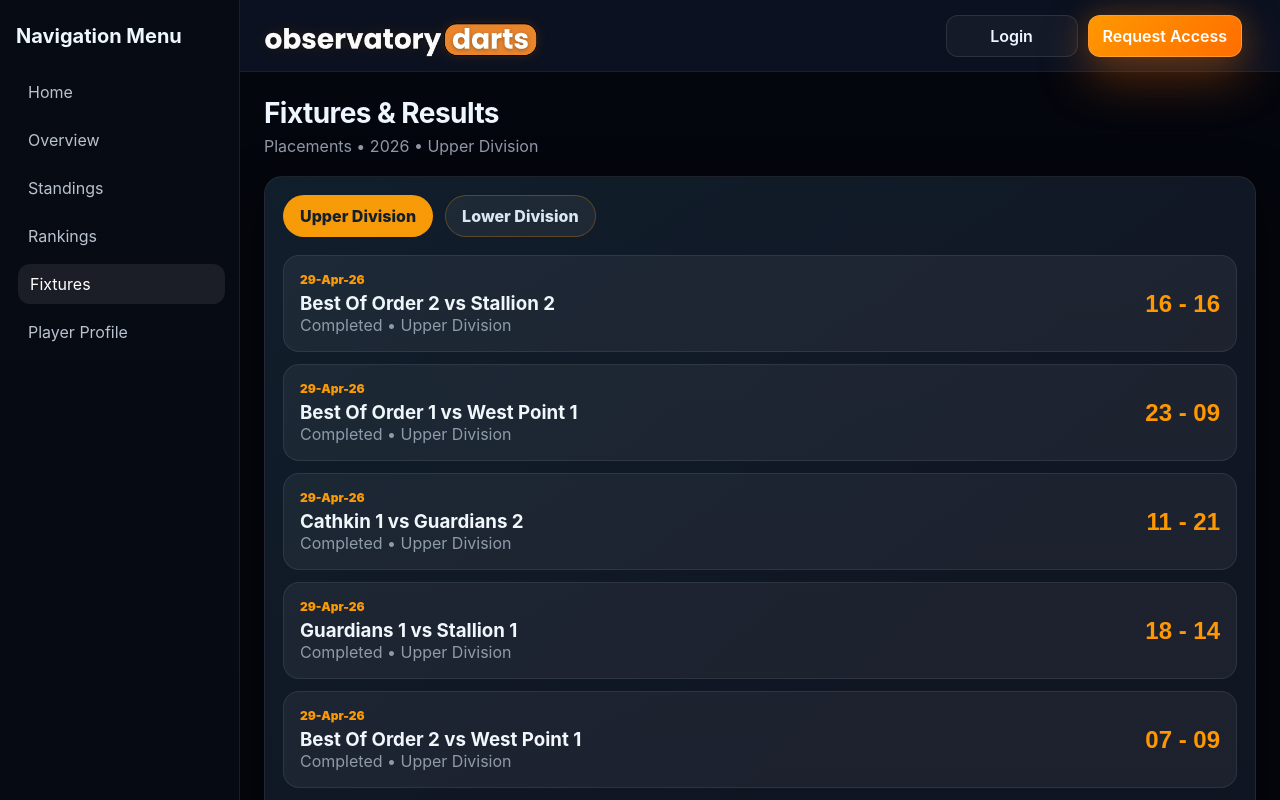
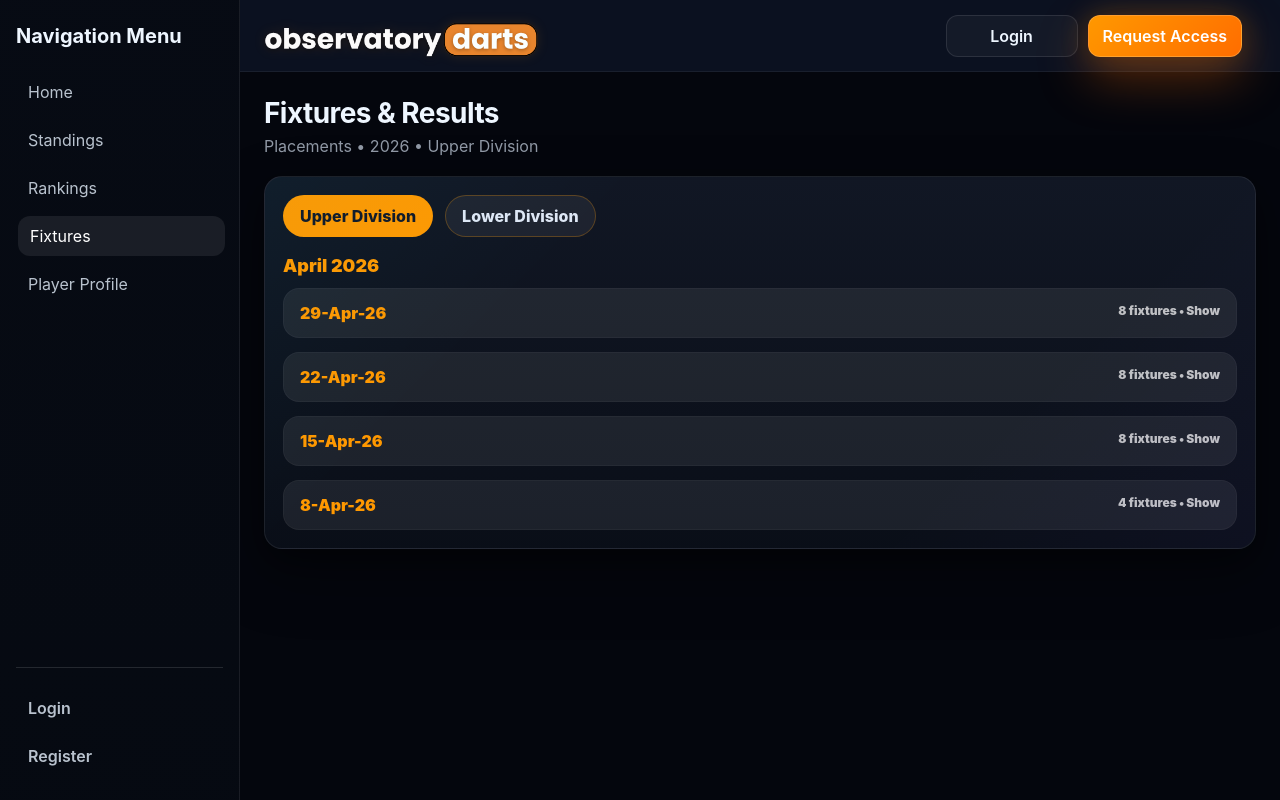
Before and after one commit to jakes007/ODA, a React app in the folder frontend/: page /competition/fixtures in a window 1280 px wide. Shown: the top 800 px of the page. Built offline with nearby package versions, Linux system fonts and the light colour scheme; the HTML template or start-up script is replaced by a standard one.

Commit message:
Remove overview page from public navigation and routing

```diff
--- a/frontend/src/App.jsx
+++ b/frontend/src/App.jsx
@@ -5,7 +5,6 @@ import ProtectedRoute from './components/auth/ProtectedRoute';
 import RoleRoute from './components/auth/RoleRoute';
 import LandingPage from './pages/LandingPage';
 import PublicLiveFixturePage from './pages/PublicLiveFixturePage';
-import CompetitionOverviewPage from './pages/CompetitionOverviewPage';
 import StandingsPage from './pages/StandingsPage';
 import RankingsPage from './pages/RankingsPage';
 import FixturesPage from './pages/FixturesPage';
@@ -29,7 +28,6 @@ export default function App() {
         <Route path="/" element={<LandingPage />} />
         <Route path="/login" element={<LoginPage />} />
         <Route path="/register" element={<RegisterPage />} />
-        <Route path="/competition/overview" element={<CompetitionOverviewPage />} />
         <Route path="/competition/standings" element={<StandingsPage />} />
         <Route path="/competition/rankings" element={<RankingsPage />} />
         <Route path="/competition/fixtures" element={<FixturesPage />} />
--- a/frontend/src/components/layout/Sidebar.jsx
+++ b/frontend/src/components/layout/Sidebar.jsx
@@ -3,7 +3,6 @@ import { useAuth } from '../../context/AuthContext';
 
 const publicNavItems = [
   { to: '/', label: 'Home' },
-  { to: '/competition/overview', label: 'Overview' },
   { to: '/competition/standings', label: 'Standings' },
   { to: '/competition/rankings', label: 'Rankings' },
   { to: '/competition/fixtures', label: 'Fixtures' },
--- a/frontend/src/index.css
+++ b/frontend/src/index.css
@@ -1452,3 +1452,152 @@ textarea {
     grid-template-columns: 1fr;
   }
 }
+
+.fixture-opponent-list {
+  display: flex;
+  flex-direction: column;
+  gap: 8px;
+  padding: 12px;
+  border-top: 1px solid rgba(255, 255, 255, 0.08);
+}
+
+.fixture-opponent-card {
+  border-radius: 12px;
+  background: rgba(255, 255, 255, 0.045);
+  border: 1px solid rgba(255, 255, 255, 0.07);
+  overflow: hidden;
+}
+
+.fixture-opponent-summary {
+  width: 100%;
+  border: 0;
+  background: transparent;
+  color: #f5f7fb;
+  padding: 10px 12px;
+  display: flex;
+  justify-content: space-between;
+  gap: 12px;
+  cursor: pointer;
+  font-weight: 800;
+  text-align: left;
+}
+
+.fixture-opponent-summary span:last-child {
+  color: #ff9800;
+  font-size: 12px;
+  white-space: nowrap;
+}
+
+.fixtures-date-list {
+  display: flex;
+  flex-direction: column;
+  gap: 14px;
+}
+
+.fixtures-date-group {
+  border-radius: 16px;
+  overflow: hidden;
+  background: rgba(255, 255, 255, 0.035);
+  border: 1px solid rgba(255, 255, 255, 0.08);
+}
+
+.fixtures-date-header {
+  width: 100%;
+  border: 0;
+  background: rgba(255, 255, 255, 0.045);
+  color: #f5f7fb;
+  padding: 14px 16px;
+  display: flex;
+  justify-content: space-between;
+  gap: 14px;
+  cursor: pointer;
+  font-weight: 900;
+  text-align: left;
+}
+
+.fixtures-date-header span:first-child {
+  color: #ff9800;
+}
+
+.fixtures-date-header span:last-child {
+  font-size: 12px;
+  color: rgba(255, 255, 255, 0.72);
+  white-space: nowrap;
+}
+
+.fixtures-date-group .fixtures-list {
+  padding: 12px;
+}
+
+.club-directory-toggle {
+  width: 100%;
+  border: 0;
+  background: transparent;
+  color: inherit;
+  padding: 0;
+  display: flex;
+  justify-content: space-between;
+  align-items: center;
+  gap: 12px;
+  cursor: pointer;
+  text-align: left;
+}
+
+.club-toggle-text {
+  color: #ff9800;
+  font-size: 12px;
+  font-weight: 900;
+  white-space: nowrap;
+}
+
+@media (max-width: 768px) {
+  .fixtures-date-header,
+  .club-directory-toggle {
+    align-items: flex-start;
+  }
+}
+
+.fixtures-month-list {
+  display: flex;
+  flex-direction: column;
+  gap: 22px;
+}
+
+.fixtures-month-group {
+  display: flex;
+  flex-direction: column;
+  gap: 12px;
+}
+
+.fixtures-month-title {
+  margin: 0;
+  color: #ff9800;
+  font-size: 18px;
+  font-weight: 950;
+}
+
+.overview-list {
+  display: flex;
+  flex-direction: column;
+  gap: 10px;
+}
+
+.overview-card {
+  display: flex;
+  justify-content: space-between;
+  align-items: center;
+  padding: 12px 14px;
+  border-radius: 12px;
+  background: rgba(255, 255, 255, 0.045);
+  border: 1px solid rgba(255, 255, 255, 0.08);
+}
+
+.overview-main {
+  font-weight: 800;
+  color: #f5f7fb;
+}
+
+.overview-highlight {
+  font-weight: 900;
+  color: #ff9800;
+}
--- a/frontend/src/pages/CompetitionOverviewPage.jsx
+++ b/frontend/src/pages/CompetitionOverviewPage.jsx
@@ -20,35 +20,55 @@ export default function CompetitionOverviewPage() {
       </div>
 
       <div className="content-grid">
-        <section className="panel">
+      <section className="panel premium-panel">
+  <div className="panel-header">
     <h3 className="panel-title">Top Teams</h3>
+  </div>
+
+  <div className="overview-list">
     {data.topTeams.map((team) => (
-            <div key={team.teamName} className="list-row">
-              <span>{team.teamName}</span>
-              <span>{team.leaguePoints} pts</span>
+      <div key={team.teamName} className="overview-card">
+        <span className="overview-main">{team.teamName}</span>
+        <span className="overview-highlight">{team.leaguePoints} pts</span>
       </div>
     ))}
+  </div>
 </section>
 
-        <section className="panel">
+<section className="panel premium-panel">
+  <div className="panel-header">
     <h3 className="panel-title">Top Players</h3>
+  </div>
+
+  <div className="overview-list">
     {data.topPlayers.map((player) => (
-            <div key={player.playerId} className="list-row">
-              <span>{player.displayName}</span>
-              <span>{player.threeDartAverage}</span>
+      <div key={player.playerId} className="overview-card">
+        <span className="overview-main">{player.displayName}</span>
+        <span className="overview-highlight">{player.threeDartAverage}</span>
       </div>
     ))}
+  </div>
 </section>
       </div>
 
-      <section className="panel">
+      <section className="panel premium-panel">
+  <div className="panel-header">
     <h3 className="panel-title">Recent Fixtures</h3>
+  </div>
+
+  <div className="fixtures-list">
     {data.recentFixtures.map((fixture) => (
-          <div key={fixture.fixtureName} className="list-row">
-            <span>{fixture.fixtureName}</span>
-            <span>{fixture.score.teamA} - {fixture.score.teamB}</span>
+      <div key={fixture.fixtureName} className="fixture-result-card">
+        <div>
+          <h3 className="fixture-result-title">{fixture.fixtureName}</h3>
+        </div>
+
+        <div className="fixture-result-score">
+          {fixture.score.teamA} - {fixture.score.teamB}
+        </div>
       </div>
     ))}
+  </div>
 </section>
     </div>
   );
--- a/frontend/src/pages/FixtureDetailPage.jsx
+++ b/frontend/src/pages/FixtureDetailPage.jsx
@@ -15,42 +15,61 @@ function formatAverage(value) {
   return Number(value || 0).toFixed(2);
 }
 
+function groupRowsByPlayer(rows) {
+  const map = new Map();
+
+  rows.forEach((row) => {
+    const key = row.playerId || row.playerName;
+
+    if (!map.has(key)) {
+      map.set(key, {
+        playerName: row.playerName,
+        rows: []
+      });
+    }
+
+    map.get(key).rows.push(row);
+  });
+
+  return Array.from(map.values()).sort((a, b) =>
+    a.playerName.localeCompare(b.playerName)
+  );
+}
+
 function groupPlayersByTeam(fixture) {
-  const homePlayers = [];
-  const awayPlayers = [];
+  const homeRows = [];
+  const awayRows = [];
 
   (fixture.playerRows || []).forEach((row) => {
     if (row.teamName === fixture.homeTeamDisplay || row.teamName === fixture.homeTeam) {
-      homePlayers.push(row);
+      homeRows.push(row);
     } else if (row.teamName === fixture.awayTeamDisplay || row.teamName === fixture.awayTeam) {
-      awayPlayers.push(row);
+      awayRows.push(row);
     }
   });
 
-  return { homePlayers, awayPlayers };
+  return {
+    homePlayers: groupRowsByPlayer(homeRows),
+    awayPlayers: groupRowsByPlayer(awayRows)
+  };
 }
 
-function PlayerMatchCard({ row }) {
+function OpponentRow({ row }) {
   const [open, setOpen] = useState(false);
 
   return (
-    <div className="fixture-player-card">
+    <div className="fixture-opponent-card">
       <button
         type="button"
-        className="fixture-player-summary"
+        className="fixture-opponent-summary"
         onClick={() => setOpen((current) => !current)}
       >
-        <span>{row.playerName}</span>
-        <span>{open ? 'Hide details' : 'View details'}</span>
+        <span>vs {row.opponentName || 'Unknown Opponent'}</span>
+        <span>{open ? 'Hide' : 'Details'}</span>
       </button>
 
       {open && (
         <div className="fixture-player-details">
-          <div className="fixture-detail-stat">
-            <span>Opponent</span>
-            <strong>{row.opponentName || 'Unknown'}</strong>
-          </div>
-
           <div className="fixture-detail-stat">
             <span>Total</span>
             <strong>{row.total}</strong>
@@ -91,6 +110,34 @@ function PlayerMatchCard({ row }) {
   );
 }
 
+function PlayerGroupCard({ player }) {
+  const [open, setOpen] = useState(false);
+
+  return (
+    <div className="fixture-player-card">
+      <button
+        type="button"
+        className="fixture-player-summary"
+        onClick={() => setOpen((current) => !current)}
+      >
+        <span>{player.playerName}</span>
+        <span>{open ? 'Hide opponents' : 'View opponents'}</span>
+      </button>
+
+      {open && (
+        <div className="fixture-opponent-list">
+          {player.rows.map((row, index) => (
+            <OpponentRow
+              key={`${player.playerName}-${row.opponentName}-${index}`}
+              row={row}
+            />
+          ))}
+        </div>
+      )}
+    </div>
+  );
+}
+
 function TeamPlayerList({ title, players }) {
   return (
     <section className="fixture-team-player-panel">
@@ -100,8 +147,8 @@ function TeamPlayerList({ title, players }) {
         <p className="muted-text">No player rows found for this team.</p>
       ) : (
         <div className="fixture-team-player-list">
-          {players.map((row, index) => (
-            <PlayerMatchCard key={`${row.playerName}-${index}`} row={row} />
+          {players.map((player) => (
+            <PlayerGroupCard key={player.playerName} player={player} />
           ))}
         </div>
       )}
--- a/frontend/src/pages/FixturesPage.jsx
+++ b/frontend/src/pages/FixturesPage.jsx
@@ -8,12 +8,53 @@ function parseDate(value) {
   return Number.isNaN(parsed.getTime()) ? 0 : parsed.getTime();
 }
 
+function formatMonth(value) {
+  const parsed = new Date(value);
+
+  if (Number.isNaN(parsed.getTime())) {
+    return 'Unknown Month';
+  }
+
+  return parsed.toLocaleDateString('en-ZA', {
+    month: 'long',
+    year: 'numeric'
+  });
+}
+
+function groupFixturesByMonthAndDate(fixtures) {
+  return fixtures.reduce((groups, fixture) => {
+    const month = formatMonth(fixture.date);
+    const date = fixture.date || 'Unknown Date';
+
+    if (!groups[month]) {
+      groups[month] = {};
+    }
+
+    if (!groups[month][date]) {
+      groups[month][date] = [];
+    }
+
+    groups[month][date].push(fixture);
+    return groups;
+  }, {});
+}
+
 export default function FixturesPage() {
   const [division, setDivision] = useState('Upper');
+  const [openDates, setOpenDates] = useState({});
 
   const fixtures = (importedFixturesData.divisions[division] || [])
     .slice()
     .sort((a, b) => parseDate(b.date) - parseDate(a.date));
+
+  const groupedFixtures = groupFixturesByMonthAndDate(fixtures);
+
+  function toggleDate(date) {
+    setOpenDates((current) => ({
+      ...current,
+      [date]: !current[date]
+    }));
+  }
 
   return (
     <div className="page-stack fixtures-page">
@@ -41,21 +82,59 @@ export default function FixturesPage() {
           </button>
         </div>
 
+        <div className="fixtures-month-list">
+          {Object.entries(groupedFixtures).map(([month, dateGroups]) => (
+            <section key={month} className="fixtures-month-group">
+              <h3 className="fixtures-month-title">{month}</h3>
+
+              <div className="fixtures-date-list">
+                {Object.entries(dateGroups).map(([date, dateFixtures]) => {
+                  const isOpen = openDates[date] || false;
+
+                  return (
+                    <section key={date} className="fixtures-date-group">
+                      <button
+                        type="button"
+                        className="fixtures-date-header"
+                        onClick={() => toggleDate(date)}
+                      >
+                        <span>{date}</span>
+                        <span>
+                          {dateFixtures.length} fixture
+                          {dateFixtures.length === 1 ? '' : 's'} •{' '}
+                          {isOpen ? 'Hide' : 'Show'}
+                        </span>
+                      </button>
+
+                      {isOpen && (
                         <div className="fixtures-list">
-          {fixtures.map((fixture) => (
+                          {dateFixtures.map((fixture) => (
                             <Link
                               key={fixture.id}
                               to={`/competition/fixtures/${fixture.id}`}
                               className="fixture-result-card fixture-result-link"
                             >
                               <div>
-                <div className="fixture-result-date">{fixture.date}</div>
-                <h3 className="fixture-result-title">{fixture.fixtureName}</h3>
-                <div className="muted-text">Completed • {fixture.division} Division</div>
+                                <h3 className="fixture-result-title">
+                                  {fixture.fixtureName}
+                                </h3>
+                                <div className="muted-text">
+                                  Completed • {fixture.division} Division
+                                </div>
                               </div>
 
-              <div className="fixture-result-score">{fixture.scoreText}</div>
+                              <div className="fixture-result-score">
+                                {fixture.scoreText}
+                              </div>
                             </Link>
+                          ))}
+                        </div>
+                      )}
+                    </section>
+                  );
+                })}
+              </div>
+            </section>
           ))}
         </div>
       </section>
--- a/frontend/src/pages/PlayerProfilePage.jsx
+++ b/frontend/src/pages/PlayerProfilePage.jsx
@@ -98,6 +98,14 @@ function groupPlayersByClub(players) {
 function PlayerDirectory({ returnPath }) {
   const players = getDirectoryPlayers();
   const clubs = groupPlayersByClub(players);
+  const [openClubs, setOpenClubs] = useState({});
+
+  function toggleClub(clubName) {
+    setOpenClubs((current) => ({
+      ...current,
+      [clubName]: !current[clubName]
+    }));
+  }
 
   return (
     <div className="page-stack player-profile-page">
@@ -111,11 +119,22 @@ function PlayerDirectory({ returnPath }) {
   .sort(([clubA], [clubB]) => clubA.localeCompare(clubB))
   .map(([clubName, clubPlayers]) => (
     <section key={clubName} className="panel premium-panel club-directory-card">
-            <h3 className="panel-title club-directory-title">
+    <button
+      type="button"
+      className="club-directory-toggle"
+      onClick={() => toggleClub(clubName)}
+    >
+      <span className="panel-title club-directory-title">
         {clubName}
         <span className="club-member-count">({clubPlayers.length})</span>
-            </h3>
+      </span>
 
+      <span className="club-toggle-text">
+        {openClubs[clubName] ? 'Hide players' : 'View players'}
+      </span>
+    </button>
+
+    {openClubs[clubName] && (
       <div className="club-player-list">
         {clubPlayers.map((player) => (
                 <Link
@@ -132,6 +151,7 @@ function PlayerDirectory({ returnPath }) {
                 </Link>
                             ))}
                             </div>
+                          )}
                         </section>
         ))}
       </div>
```
Lines whose indentation alone changed are shown as unchanged.
